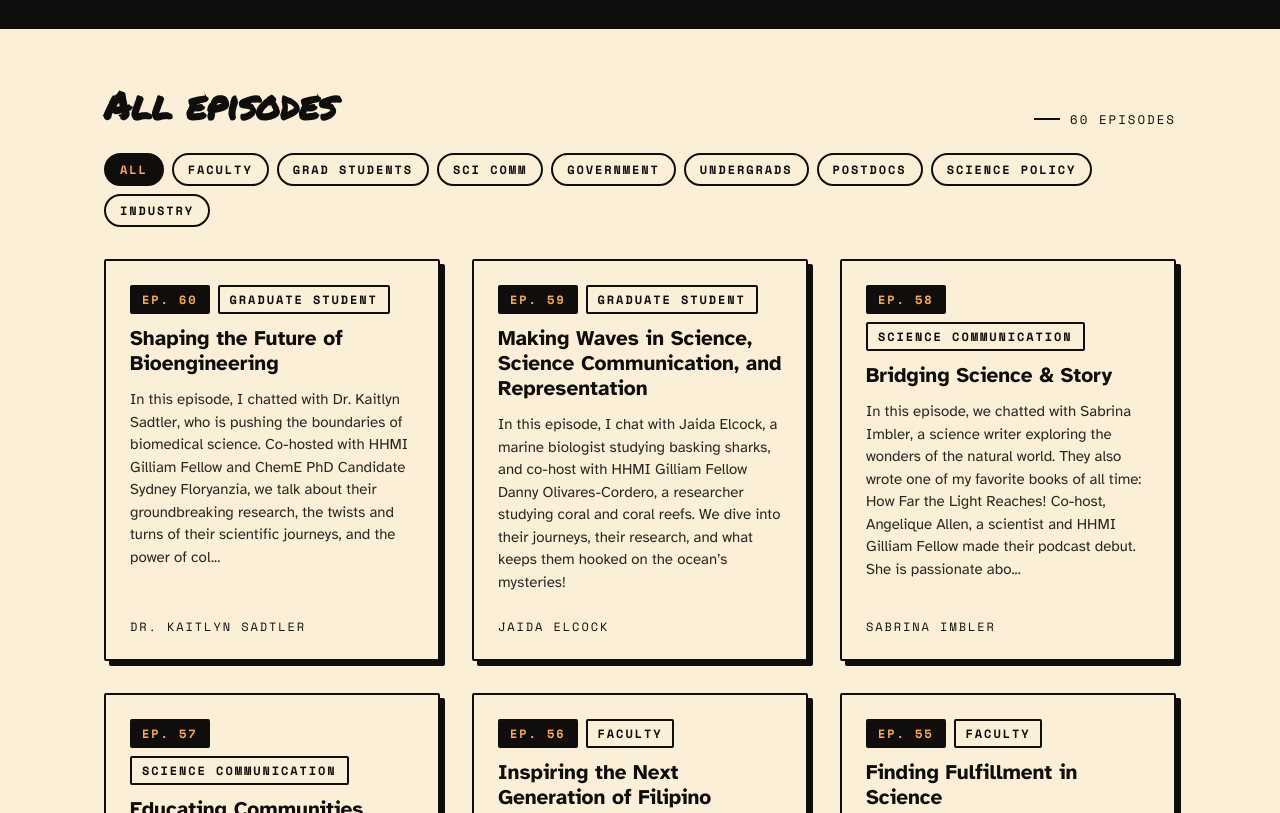
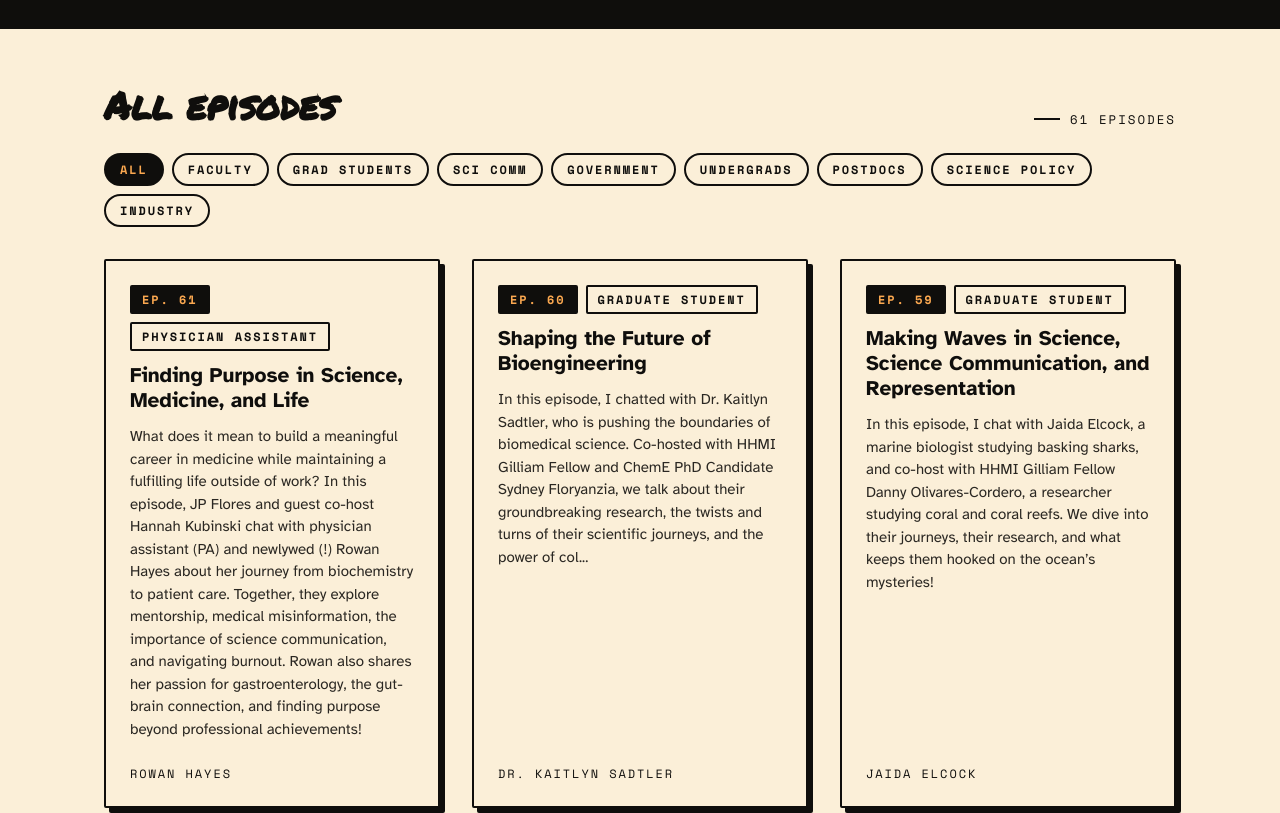
Before and after one commit to jpflores-13/fwdis, a plain HTML site: page index.html in a window 1280 px wide. Shown: the part 736-1549 px from the top of the page. Drawn offline with nearby package versions, Linux system fonts and the light colour scheme.

Commit message:
Add episode 61: Rowan Hayes, co-hosted by Hannah Kubinski

```diff
--- a/episodes.js
+++ b/episodes.js
@@ -1,4 +1,18 @@
 const EPISODES = [
+  {
+    "number": 61,
+    "slug": "ep61-rowan-hayes",
+    "title": "Finding Purpose in Science, Medicine, and Life",
+    "guest": "Rowan Hayes",
+    "topic": "Physician Assistant",
+    "categories": [
+      "medical-doctor",
+      "science-communication"
+    ],
+    "blurb": "What does it mean to build a meaningful career in medicine while maintaining a fulfilling life outside of work? In this episode, JP Flores and guest co-host Hannah Kubinski chat with physician assistant (PA) and newlywed (!) Rowan Hayes about her journey from biochemistry to patient care. Together, they explore mentorship, medical misinformation, the importance of science communication, and navigating burnout. Rowan also shares her passion for gastroenterology, the gut-brain connection, and finding purpose beyond professional achievements!",
+    "date": "2026-11-23",
+    "spotifyEmbed": "https://open.spotify.com/embed/episode/4f7CPjPiXTEk1ZT7GGDeCi?utm_source=generator&theme=0"
+  },
   {
     "number": 60,
     "slug": "ep60-dr-kaitlyn-sadtler",
--- a/index.html
+++ b/index.html
@@ -309,7 +309,7 @@ function Hero({ onBrowse }) {
           journeys, getting down to the roots to ask the real question.
         </p>
         <div style={{ display: "flex", gap: 12, flexWrap: "wrap", alignItems: "center" }}>
-          <Button variant="solid" size="lg" onClick={onBrowse}>▸ Browse all 60 episodes</Button>
+          <Button variant="solid" size="lg" onClick={onBrowse}>▸ Browse all 61 episodes</Button>
           <div style={{ display: "flex", gap: 8, flexWrap: "wrap" }}>
             {platforms.map(({ label, url }) => (
               <a key={label} href={url} target="_blank" rel="noopener noreferrer" style={{ textDecoration: "none" }}>
```
